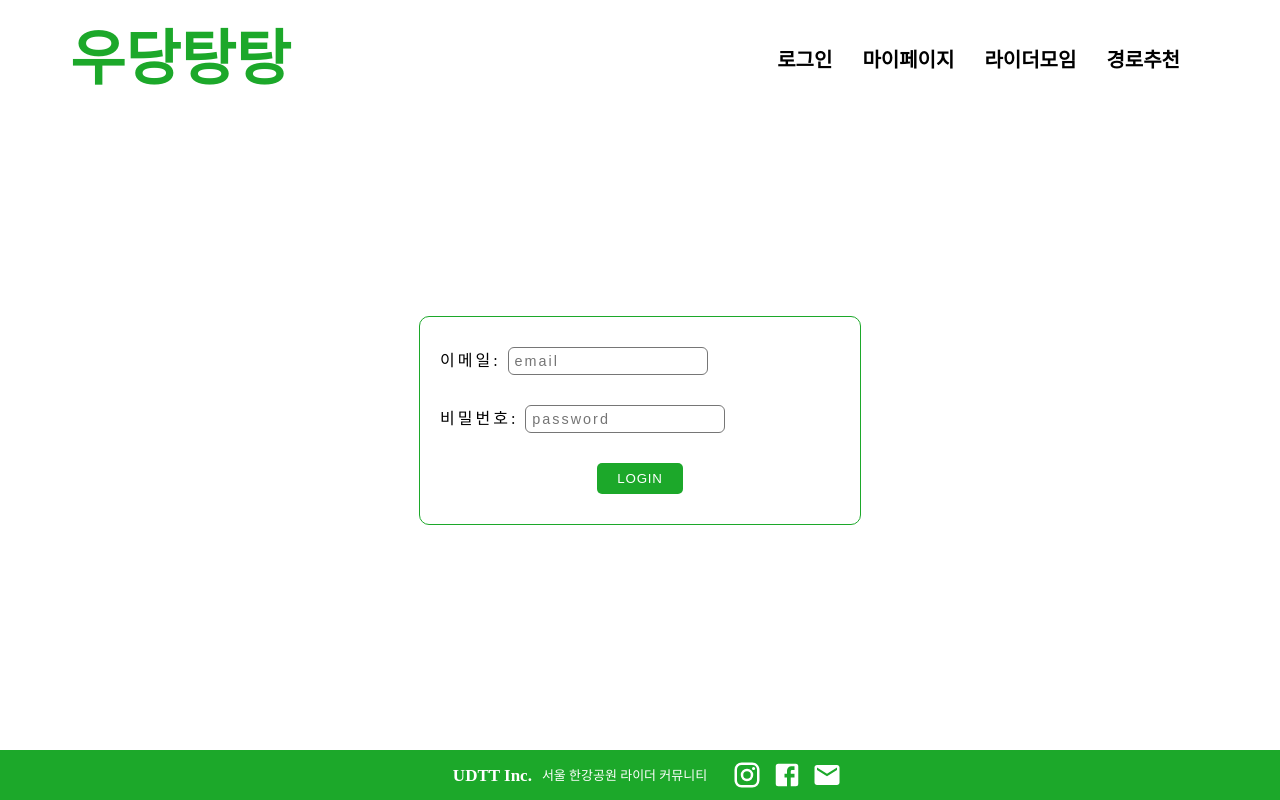
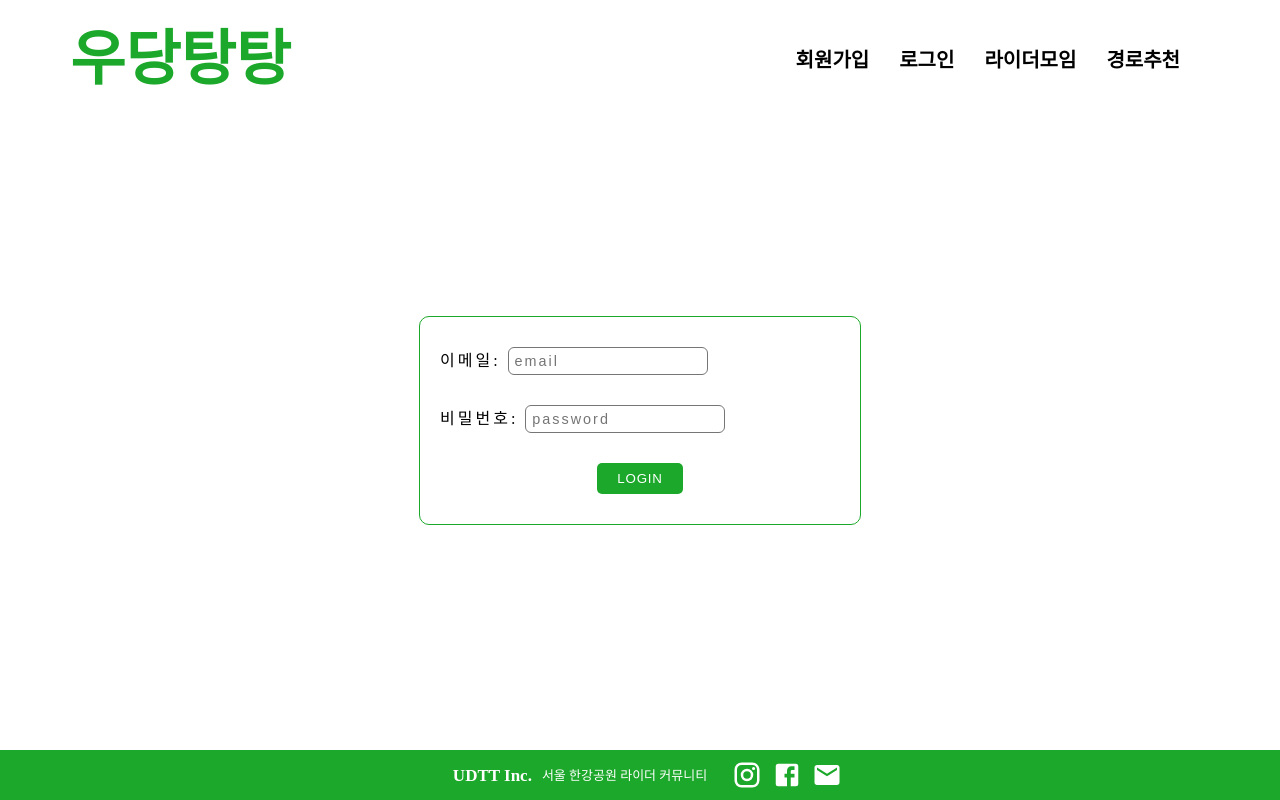
Before and after one commit to realmingji/UDTT, a React (Create React App) app in the folder front/: page /login in a window 1280 px wide. Built offline with nearby package versions, Linux system fonts and the light colour scheme; a web font is replaced by a local one.

Commit message:
feat : 유저스키마에 맞게 수정

```diff
--- a/front/src/components/navbar/NavBar.jsx
+++ b/front/src/components/navbar/NavBar.jsx
@@ -1,6 +1,6 @@
 import React from 'react';
 import { ROUTE } from '../../routes';
-import { Link, useNavigate } from 'react-router-dom';
+import { Link, Router, useNavigate } from 'react-router-dom';
 import * as S from './StyledNav';
 
 const NavBar = () => {
@@ -12,13 +12,25 @@ const NavBar = () => {
           <Link to={ROUTE.MAIN.link}>우당탕탕</Link>
         </S.MainTitle>
         <S.NavBar>
-          <span>
-            <Link to={ROUTE.LOGIN.link}>로그인</Link>
-          </span>
-          <span>
-            {/* userid받는부분 수정예정 */}
-            <Link to={ROUTE.MYPAGE.link}>마이페이지</Link>
-          </span>
+          {localStorage.token == true ? (
+            <>
+              <span>
+                <Link to={ROUTE.MYPAGE.link}>마이페이지</Link>
+              </span>
+              <span>
+                <Link to={ROUTE.LOGOUT.link}>로그아웃</Link>
+              </span>
+            </>
+          ) : (
+            <>
+              <span>
+                <Link to={ROUTE.SIGNUP.link}>회원가입</Link>
+              </span>
+              <span>
+                <Link to={ROUTE.LOGIN.link}>로그인</Link>
+              </span>
+            </>
+          )}
           <span>
             <Link to={ROUTE.COMMUNITYMAIN.link}>라이더모임</Link>
           </span>
--- a/front/src/pages/login/Login.jsx
+++ b/front/src/pages/login/Login.jsx
@@ -21,8 +21,8 @@ const Login = () => {
     } else {
       try {
         const response = await axios.post(`http://localhost:5050/login`, {
-          userEmail: email,
-          userPassword: password,
+          email: email,
+          password: password,
         });
         //localStorage에 token값 저장
         localStorage.setItem('token', response.data.token);
--- a/front/src/pages/signup/SignUp.jsx
+++ b/front/src/pages/signup/SignUp.jsx
@@ -14,21 +14,22 @@ const SignUp = () => {
   const handleSubmit = async e => {
     e.preventDefault();
     const userData = {
-      userName: nickname,
-      userEmail: email,
-      userPassword: password,
+      nickName: nickname,
+      email: email,
+      password: password,
     };
+    if (nickname.length === 0 || email.length === 0 || password.length === 0) {
+      setErrMsg(() => '닉네임, 이메일, 비밀번호를 입력해 주세요.');
+      return;
+    }
+    if (nickname.length < 3) {
+      setErrMsg(() => '3글자 이상의 닉네임을 입력해주세요.');
+    }
     if (password !== confirmPw) {
       setErrMsg(() => '비밀번호가 일치하지 않습니다.');
       return;
     }
-    if (nickname.length < 2) {
-      setErrMsg(() => '2글자 이상의 닉네임을 입력해주세요.');
-    }
-    if (nickname.length === 0 || email.length === 0 || password.length === 0) {
-      setErrMsg(() => '닉네임, 이메일, 비밀번호를 입력해 주세요.');
-      return;
-    }
+
     try {
       await axios.post(`http://localhost:5050/register`, { ...userData });
       alert('회원가입에 성공했습니다.');
--- a/front/src/routes.js
+++ b/front/src/routes.js
@@ -23,7 +23,7 @@ export const ROUTE = {
     link: '/logout',
     element: Logout,
   },
-  SignUp: {
+  SIGNUP: {
     path: '/register',
     link: '/register',
     element: SignUp,
```
